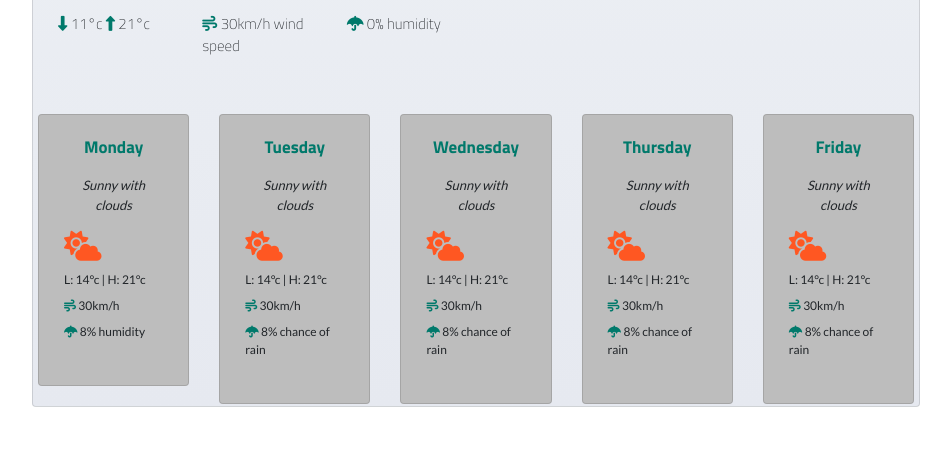
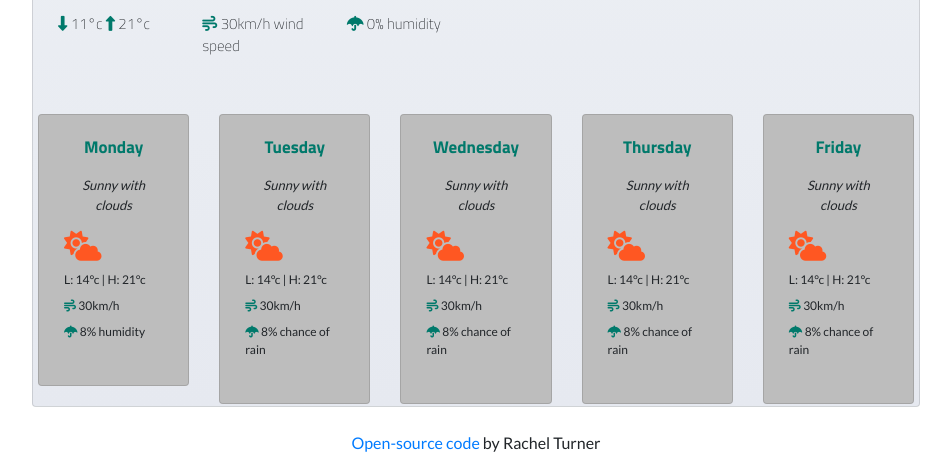
Before and after one commit to Rt-code-alt/Rachels-Weather-App, a plain HTML site: page index.html in a window 1280 px wide. Shown: the part 329-800 px from the top of the page, without its empty margins (164-1115 px from the left). Drawn offline with nearby package versions, Linux system fonts and the light colour scheme.

Commit message:
Code source at the bottom
Updated open code source link at the bottom
styling, link, open in new tab.

```diff
--- a/index.html
+++ b/index.html
@@ -195,6 +195,15 @@
         </div>
       </div>
     </div>
+    <br />
+    <span class="github-link">
+      <a
+        href="https://github.com/Rt-code-alt/Rachels-Weather-App"
+        target="_blank"
+        >Open-source code</a
+      >
+      by Rachel Turner
+    </span>
     <script src="src/index.js"></script>
   </body>
 </html>
--- a/src/styles.css
+++ b/src/styles.css
@@ -109,3 +109,10 @@ li {
 .fa-long-arrow-alt-up {
   color: #00796b;
 }
+.github-link {
+  display: block;
+  text-align: center;
+  font-style: 8px;
+  font-weight: 200;
+  font-family: "Lato", sans-serif;
+}
```
Also changed, not shown: 1 other file.
